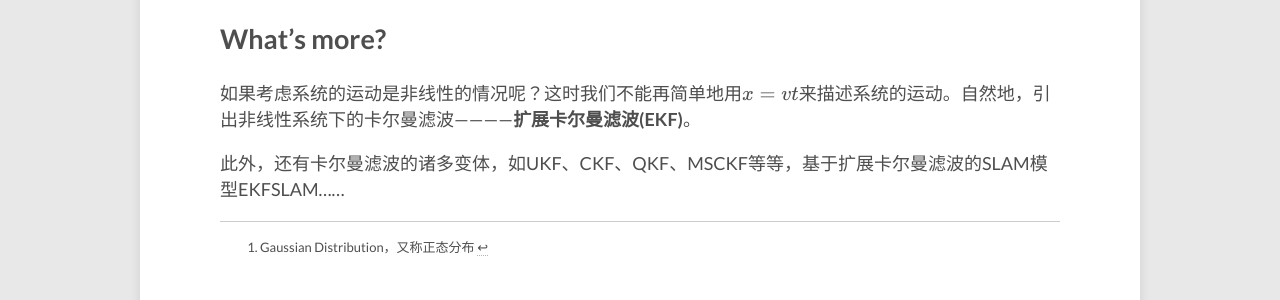
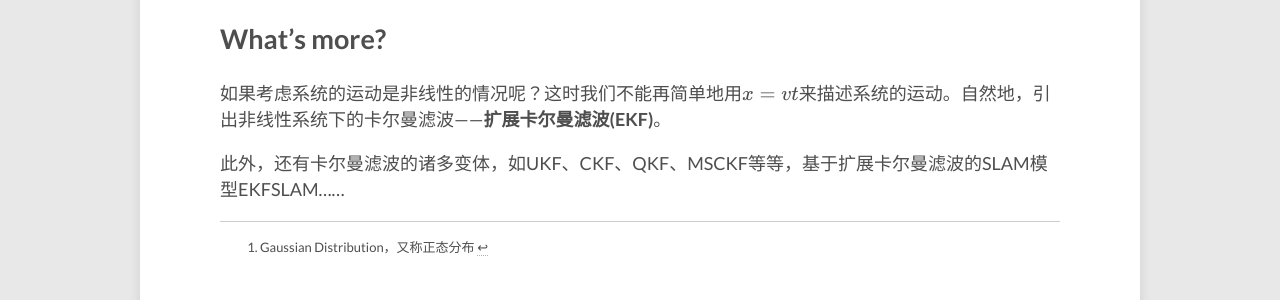
Before and after one commit to lucameng/lucameng.github.io, a Jekyll site: the page built from _posts/2022-07-20-Kalman-Filter.md, in a window 1280 px wide and 900 px high, scrolled down 6093 px. Shown: the part 178-478 px from the top of the window. Built offline with Jekyll 4.4.1, drawn with Linux system fonts in a browser that asks for light colours; formulas are drawn with MathJax 3.

Commit message:
update KF

```diff
--- a/_posts/2022-07-20-Kalman-Filter.md
+++ b/_posts/2022-07-20-Kalman-Filter.md
@@ -410,7 +410,7 @@ $
 
 ## What's more?
 
-如果考虑系统的运动是非线性的情况呢？这时我们不能再简单地用$$x=vt$$来描述系统的运动。自然地，引出非线性系统下的卡尔曼滤波————**扩展卡尔曼滤波(EKF)**。
+如果考虑系统的运动是非线性的情况呢？这时我们不能再简单地用$$x=vt$$来描述系统的运动。自然地，引出非线性系统下的卡尔曼滤波——**扩展卡尔曼滤波(EKF)**。
 
 此外，还有卡尔曼滤波的诸多变体，如UKF、CKF、QKF、MSCKF等等，基于扩展卡尔曼滤波的SLAM模型EKFSLAM......
 
```
